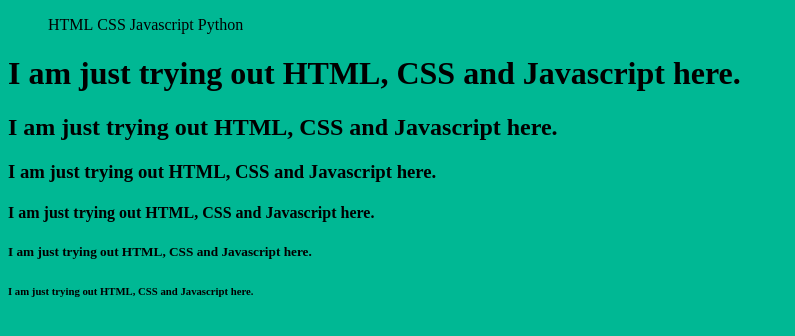
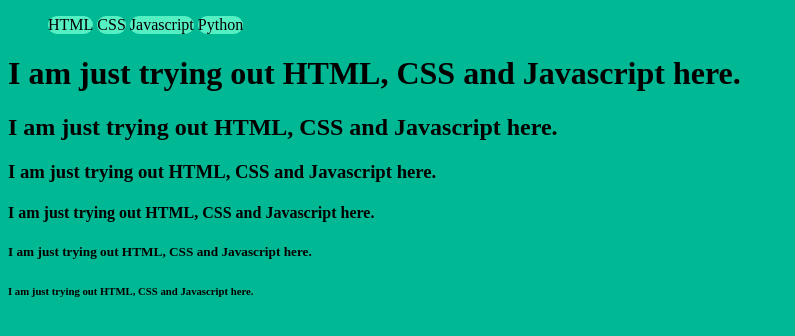
Before and after one commit to soothingkoala/soothingkoala.github.io, a plain HTML site: page index.html in a window 1280 px wide. Shown: the whole page, without its empty margins (0-795 px from the left). Drawn offline with Linux system fonts and the light colour scheme.

Commit message:
Update style.css

```diff
--- a/style.css
+++ b/style.css
@@ -4,4 +4,6 @@ body {
 
 ul li {
   display: inline-block;
+  background-color: #55efc4;
+  border-radius: 20px;
   }
```
